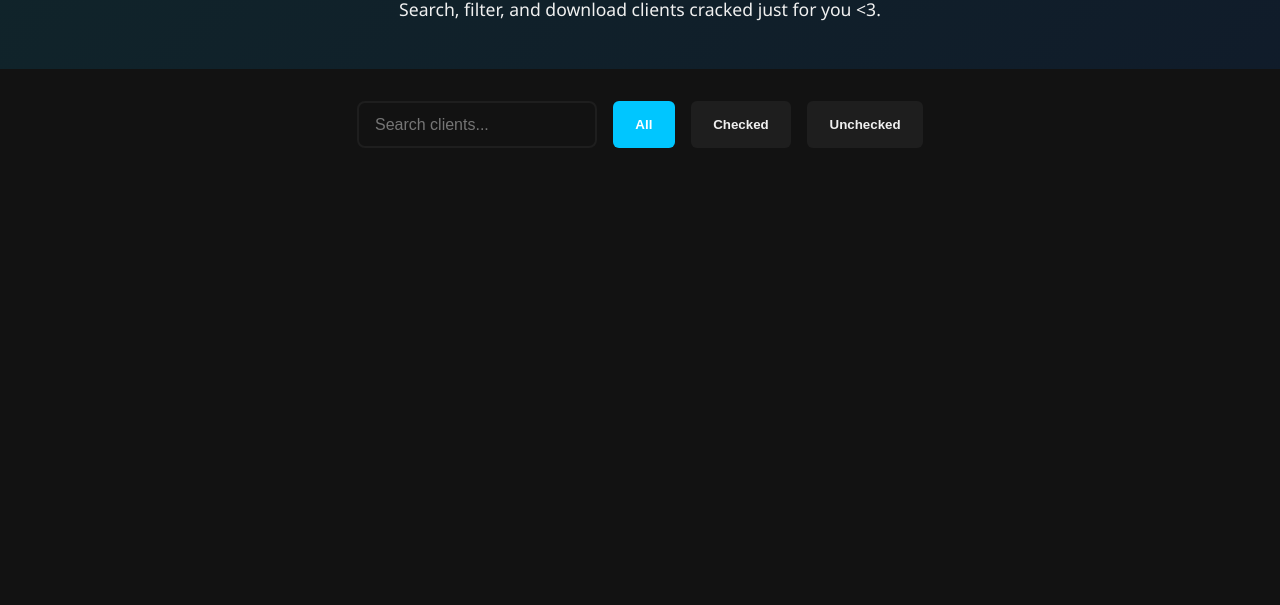
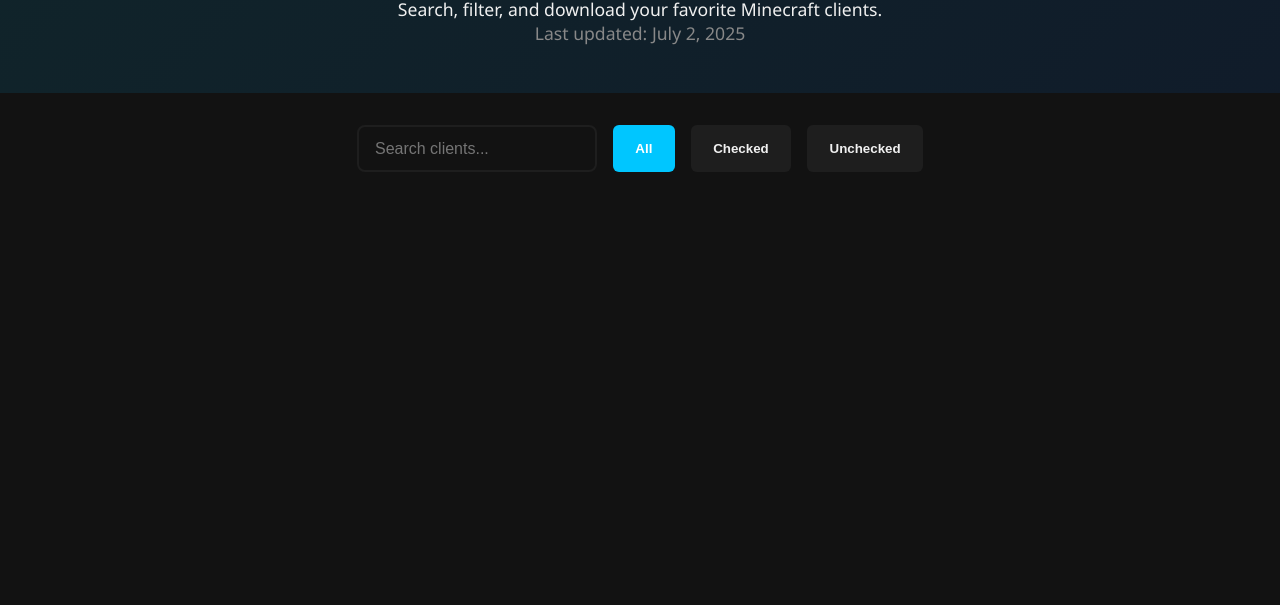
Before and after one commit to whoppps/BypassBoard, a plain HTML site: page clients.html in a window 1280 px wide. Shown: the part 195-800 px from the top of the page. Drawn offline with Linux system fonts and the light colour scheme.

Commit message:
Update clients.html

```diff
--- a/clients.html
+++ b/clients.html
@@ -3,13 +3,14 @@
 <head>
   <meta charset="UTF-8" />
   <meta name="viewport" content="width=device-width, initial-scale=1.0"/>
-  <title>BypassBoard Clients</title>
+  <title>NoPayWall Clients</title>
   <style>
     :root {
       --bg: #121212;
       --nav-bg: #171717;
       --accent-bg: #1e1e1e;
       --text: #f0f0f0;
+      --footer: #888;
       --primary: #00c6ff;
       --danger: #f44336;
       --blue1: #0072ff;
@@ -63,6 +64,11 @@
       font-size: 1.1rem;
       max-width: 600px;
       margin: 0 auto;
+    }
+    .last-updated {
+      font-size: 0.9rem;
+      color: var(--footer);
+      margin-top: 0.5rem;
     }
     .controls {
       display: flex;
@@ -216,7 +222,8 @@
 
   <header class="hero">
     <h1>Client Library</h1>
-    <p>Search, filter, and download clients cracked just for you <3.</p>
+    <p>Search, filter, and download your favorite Minecraft clients.</p>
+    <p class="last-updated">Last updated: July 2, 2025</p>
   </header>
 
   <div class="controls">
@@ -242,7 +249,7 @@
       { name: "Rise",    status: "checked",   info: "One of the most trustworthy clients out there, very recommend.", link: "https://drive.google.com/file/d/1vcHxzCuYUlljzBtMp8jtcS0V-uUN9QIo/view?usp=drive_link" },
       { name: "Slinky",  status: "unchecked", info: "It's kinda a sketchy client, use at your own risk.", link: "https://drive.google.com/file/d/1Nf_UJMpysIqLg3yLLTkoBYVuzyFXrASU/view?usp=drive_link" },
       { name: "Opal",    status: "checked",   info: "Made for Hypixel, has very good bypasses.", link: "https://drive.google.com/file/d/1depGl4bl3P8LyDx-fKuSQ267dinglaK8/view?usp=drive_link" },
-      { name: "Vape",    status: "checked",   info: "One of the most trustworthy clients out there, but hasn't received an update in a long time.", link: "https://gofile.io/d/HJJc8Z" },
+      { name: "Vape",    status: "checked",   info: "One of the most trustworthy clients out there, but hasn't received an update in a long time.", link: "https://drive.google.com/file/d/15kipNJZBRyeMZgjJQHrkh7NnpB886CqZ/view?usp=drive_link" },
       { name: "Myau",    status: "unchecked", info: "Very good for Hypixel.", link: "https://drive.google.com/file/d/1-Wa5xFJHp93g_WnH2y4p4rkyREAXF8vN/view?usp=drive_link" },
       { name: "Moon",    status: "unchecked", info: "Discontinued, but has the cleanest interface.", link: "https://drive.google.com/file/d/1BsUxMMdLZJJItMWmuiHVRrdKTmEXCKUz/view?usp=drive_link" },
       { name: "Augustus",status: "checked",   info: "Very good bypasses, but hard to use for beginners.", link: "https://drive.google.com/file/d/1t575rr-972Yzw4DjBU5K22gdu24IhwW8/view?usp=drive_link" },
```
